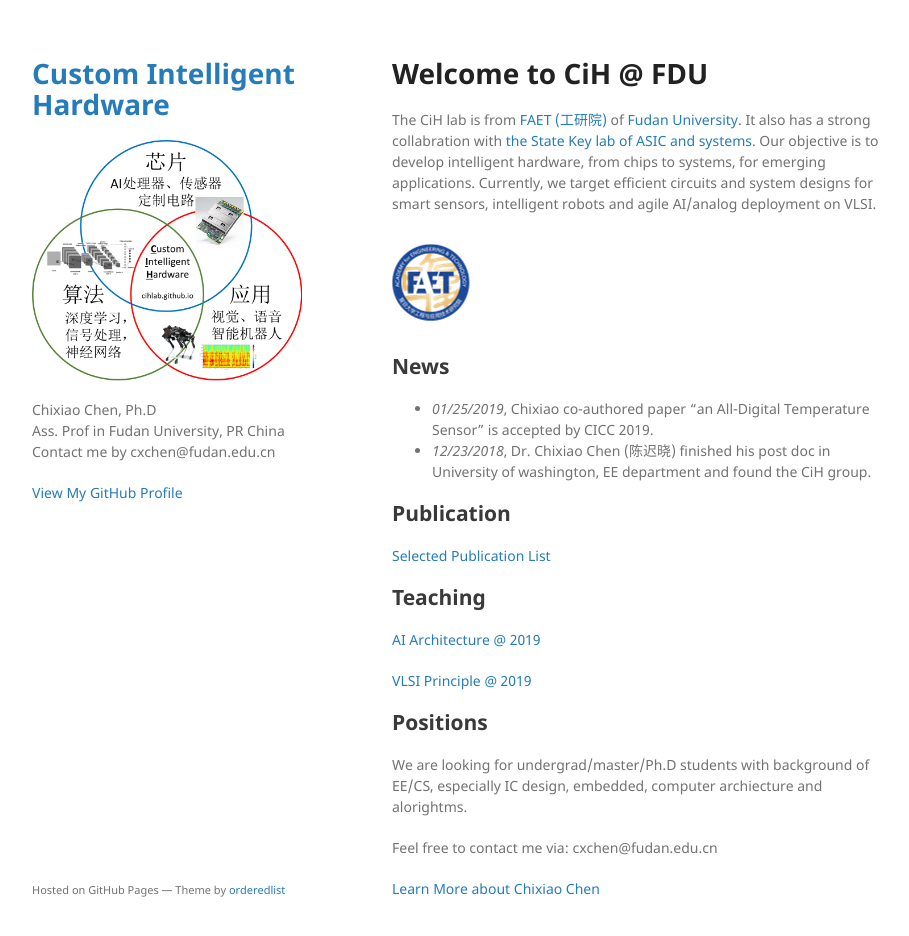
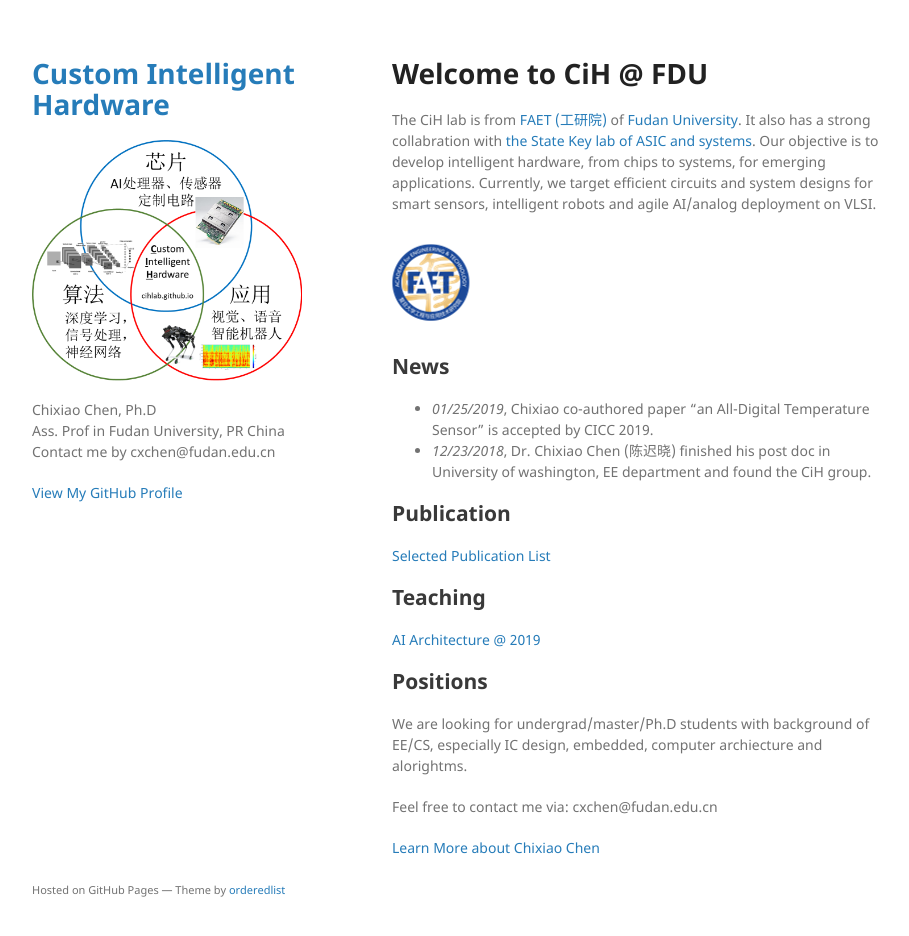
Before and after one commit to cihlab/cihlab.github.io, a Jekyll site: the page built from index.md, in a window 1280 px wide and 969 px high. Shown: the top 936 px of the window, without its empty margins (178-1087 px from the left). Built offline with Jekyll 4.4.1, drawn with Linux system fonts in a browser that asks for light colours; our own code applies the rules of GitHub Pages for plain Markdown files.

Commit message:
Update index.md

```diff
--- a/index.md
+++ b/index.md
@@ -23,8 +23,6 @@ Currently, we target efficient circuits and system designs for smart sensors, in
 
 [AI Architecture @ 2019](./course/ai19.md)
 
-[VLSI Principle  @ 2019](./course/vlsi19.md)
-
 ## Positions
 
 We are looking for undergrad/master/Ph.D students with background of EE/CS, especially IC design, embedded, computer archiecture and alorightms.
```
